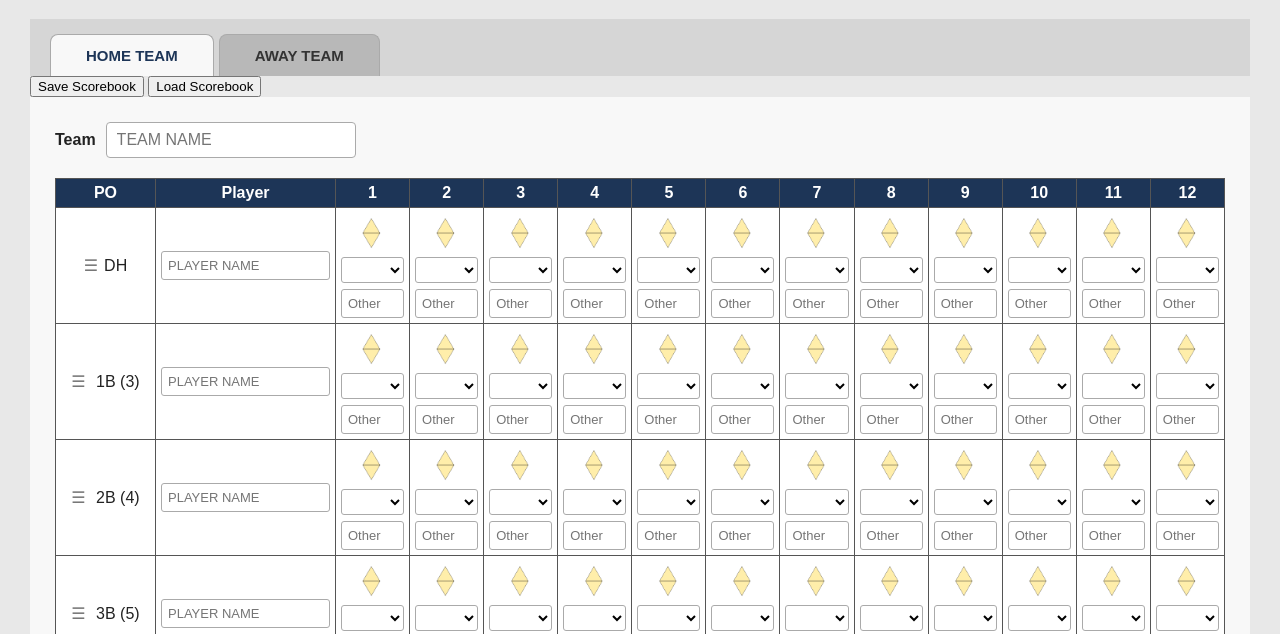
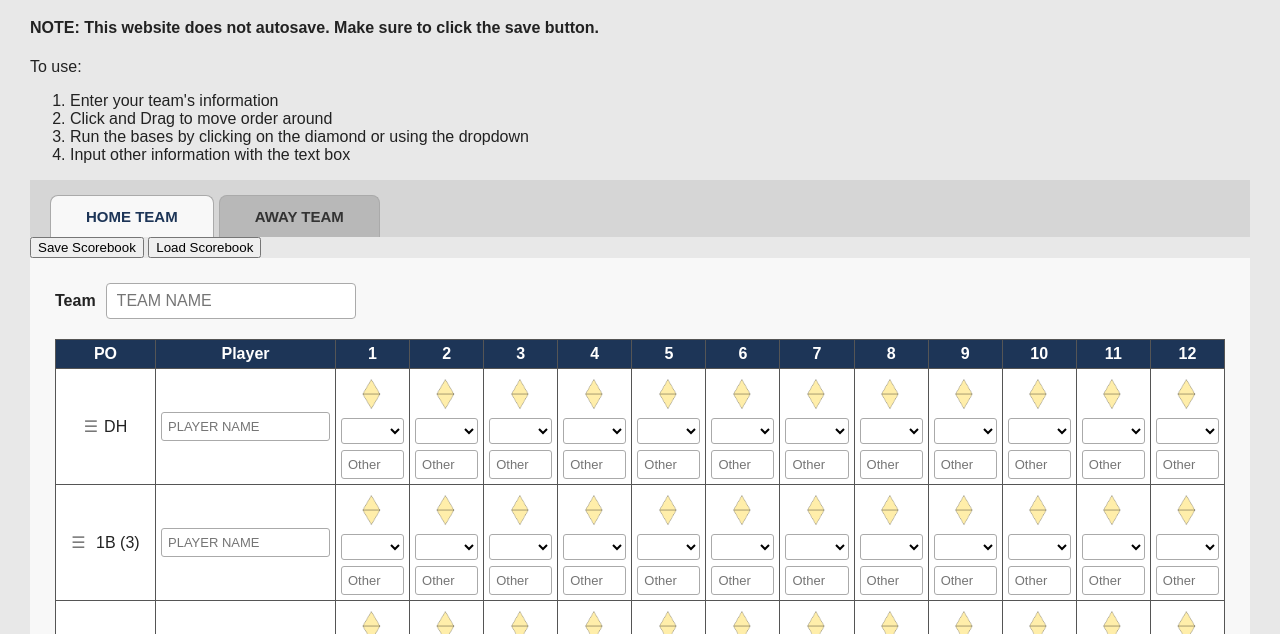
Before and after one commit to beckystar4/baseball-scorecard, a plain HTML site: page index.html in a window 1280 px wide. Shown: the part 92-726 px from the top of the page. Drawn offline with Linux system fonts and the light colour scheme.

Commit message:
Added instructions

```diff
--- a/index.html
+++ b/index.html
@@ -8,6 +8,14 @@
     <script type="module" src="./src/index.js"></script>
 </head>
 <h1>⚾ Baseball Scorebook ⚾</h1>
+<h4>NOTE: This website does not autosave. Make sure to click the save button.</h4>
+<p>To use: </p>
+<ol>
+    <li>Enter your team's information</li>
+    <li>Click and Drag to move order around</li>
+    <li>Run the bases by clicking on the diamond or using the dropdown</li>
+    <li>Input other information with the text box</li>
+</ol>
 <div class="team-tabs">
     <button class="team-tab active" data-team="home">
         HOME TEAM
```
